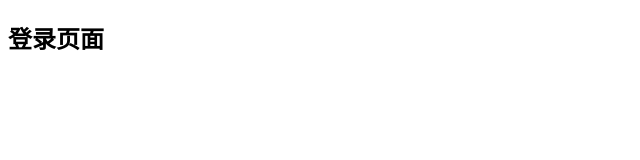
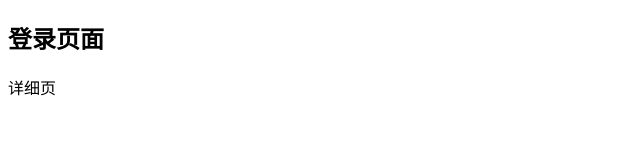
Before and after one commit to Faye1111/test, a plain HTML site: page login.html in a window 1280 px wide. Shown: the full height of the page, 0-640 px from the left. Drawn offline with Linux system fonts and the light colour scheme.

Commit message:
添加登录页面的详细页

```diff
--- a/login.html
+++ b/login.html
@@ -8,5 +8,6 @@
 </head>
 <body>
   <h2>登录页面</h2>
+  <main>详细页</main>
 </body>
 </html>
```
